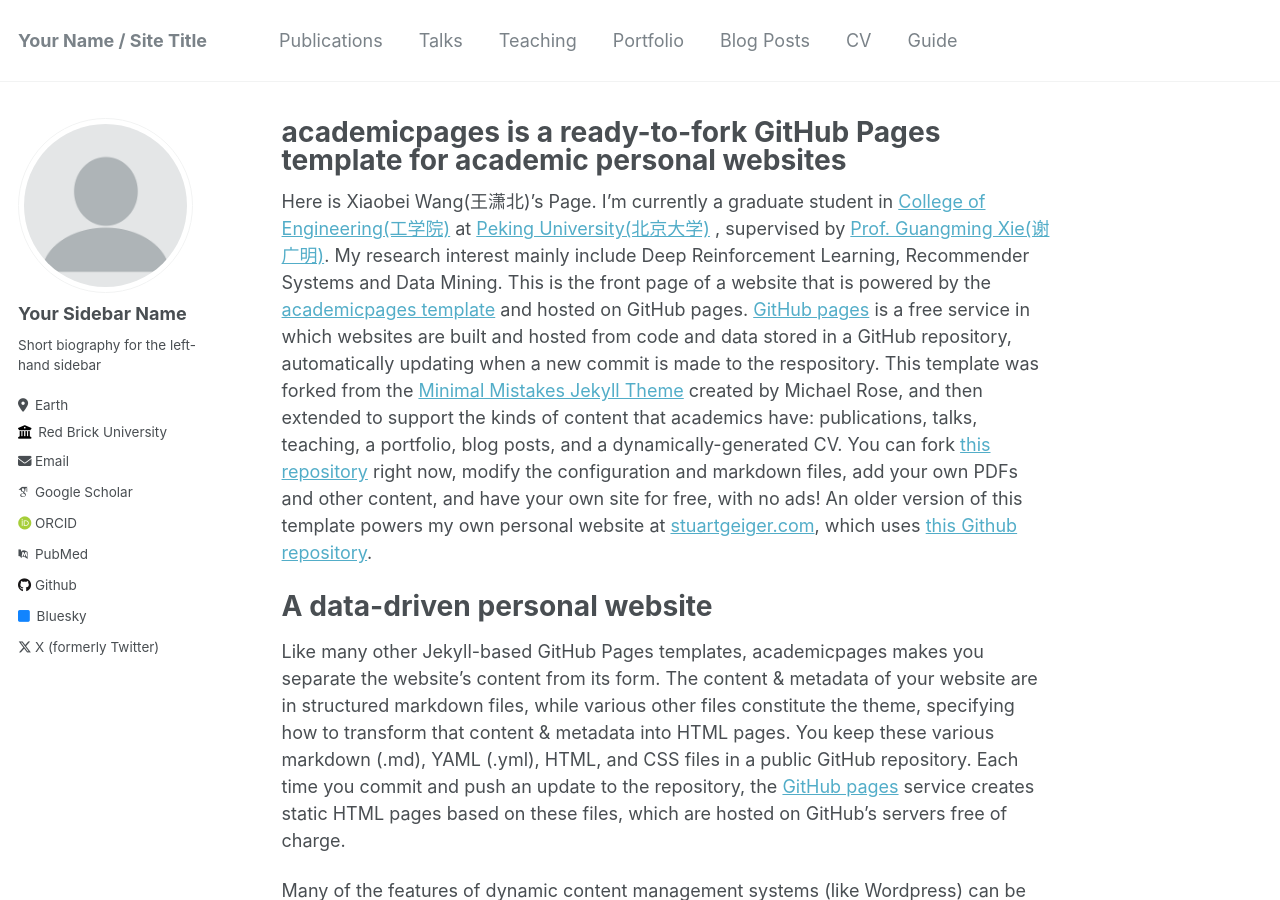
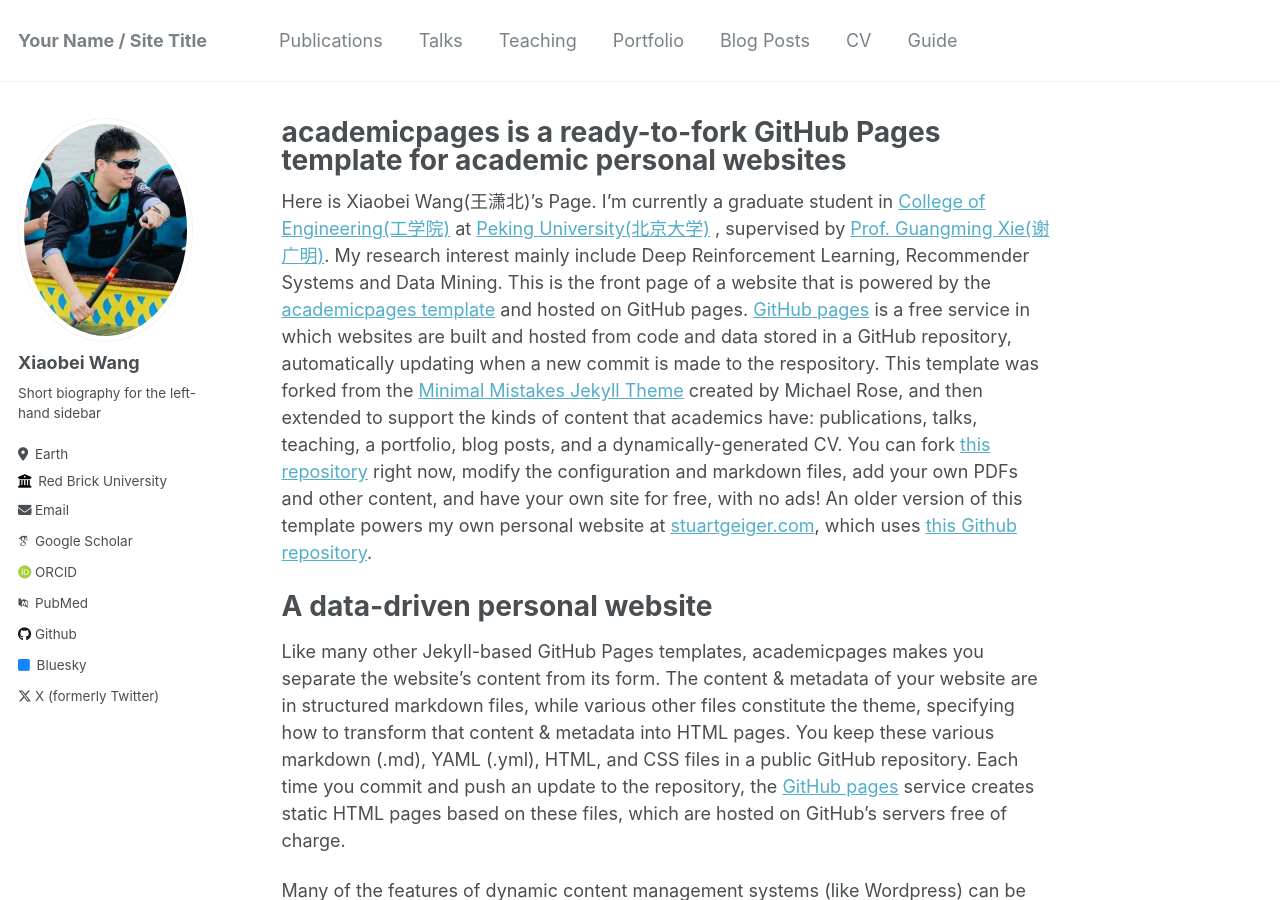
Before and after one commit to wangxiaobei822/wangxiaobei822.github.io, a Jekyll site: the page built from _pages/about.md, in a window 1280 px wide and 900 px high. Built offline with Jekyll 4.4.1, drawn with Linux system fonts in a browser that asks for light colours; some web fonts are replaced.

Commit message:
Update _config.yml

```diff
--- a/_config.yml
+++ b/_config.yml
@@ -21,8 +21,8 @@ repository               : "academicpages/academicpages.github.io"
 #               Additional customization can be done by editing /_includes/author-profile.html
 author:
   # Biographic information
-  avatar           : "profile.png"
-  name             : "Your Sidebar Name"
+  avatar           : "wxb.jpg"
+  name             : "Xiaobei Wang"
   pronouns         : # example: "she/her"
   bio              : "Short biography for the left-hand sidebar"
   location         : "Earth"
```
